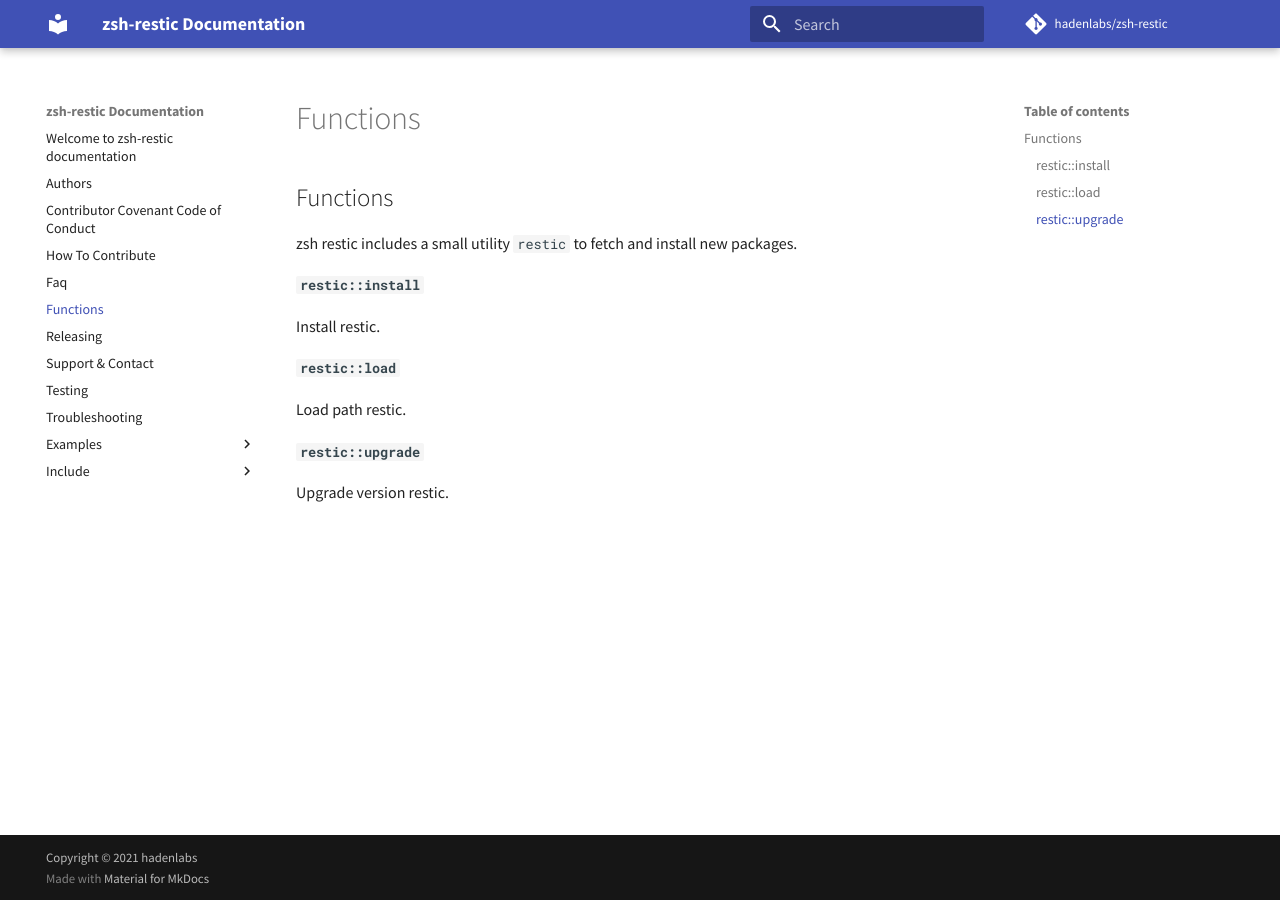
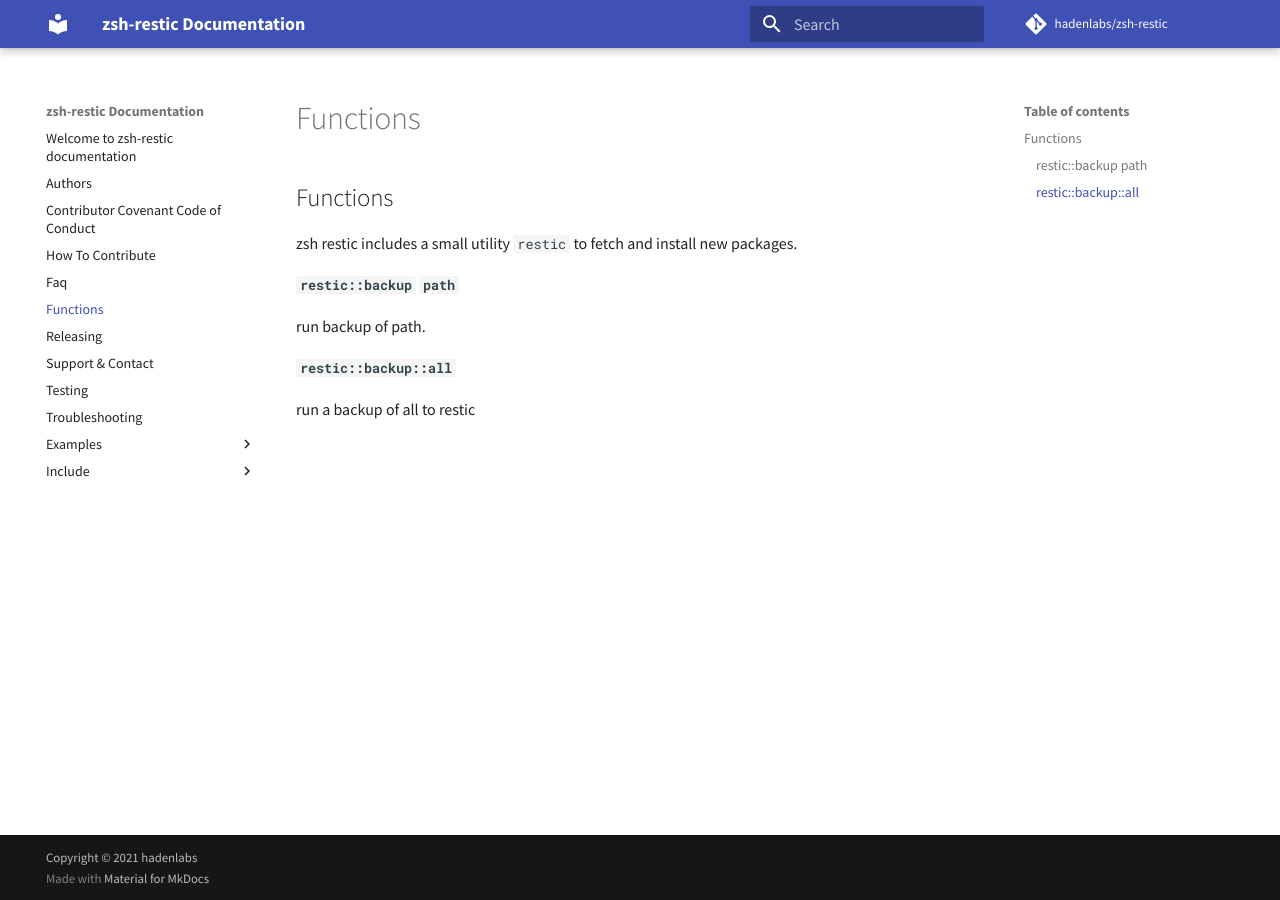
Before and after one commit to hadenlabs/zsh-restic, an MkDocs documentation site: the page built from docs/functions.md, in a window 1280 px wide. Built offline with MkDocs 1.6.1 and Material for MkDocs 9.7.7, drawn with Linux system fonts in a browser that asks for light colours; comment, search, counter and statistics services are not loaded.

Commit message:
docs: change information functions (#30)

```diff
--- a/docs/functions.md
+++ b/docs/functions.md
@@ -2,14 +2,10 @@
 
 zsh restic includes a small utility `restic` to fetch and install new packages.
 
-#### `restic::install`
+#### `restic::backup` `path`
 
-Install restic.
+run backup of path.
 
-#### `restic::load`
+#### `restic::backup::all`
 
-Load path restic.
-
-#### `restic::upgrade`
-
-Upgrade version restic.
+run a backup of all to restic
```
